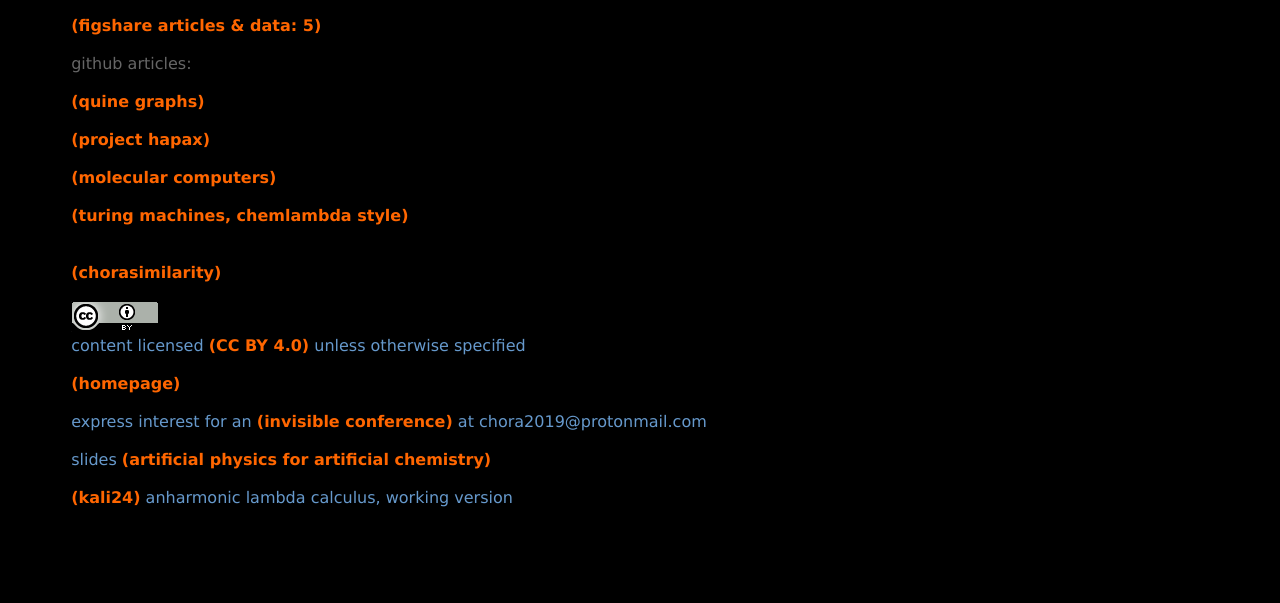
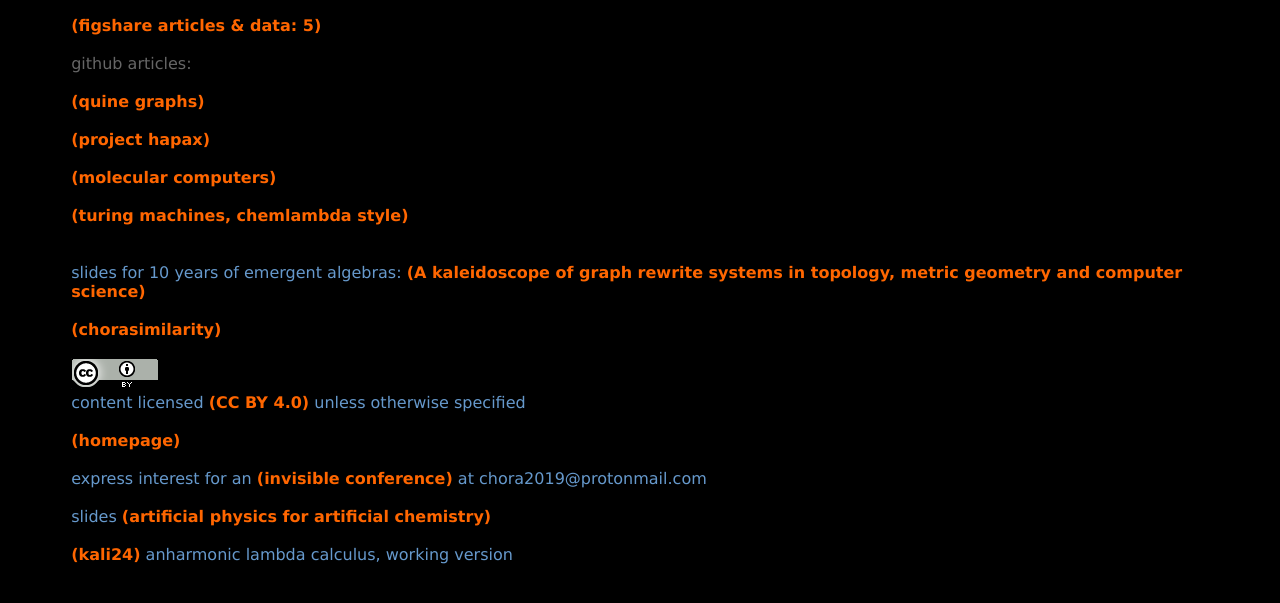
Before and after one commit to mbuliga/mbuliga.github.io, a plain HTML site: page index.html in a window 1280 px wide. Shown: the part 179-782 px from the top of the page. Drawn offline with Linux system fonts and the light colour scheme.

Commit message:
Update index.html

```diff
--- a/index.html
+++ b/index.html
@@ -87,6 +87,13 @@ github articles:<br><br>
 <tr><td>&nbsp;
 </td></tr>
 
+ <tr><td>
+<span style="color: rgb(102, 153, 204);">slides for 10 years of emergent algebras:</span> <a href="https://mbuliga.github.io/emergent-10-years/presentation.html">(A kaleidoscope of graph rewrite systems in topology, metric geometry and computer science)</a>
+</td></tr>
+
+<tr><td>&nbsp;
+</td></tr>
+
 <tr><td>
 <a href="https://chorasimilarity.wordpress.com/">(chorasimilarity)</a>
 </td></tr>
```
